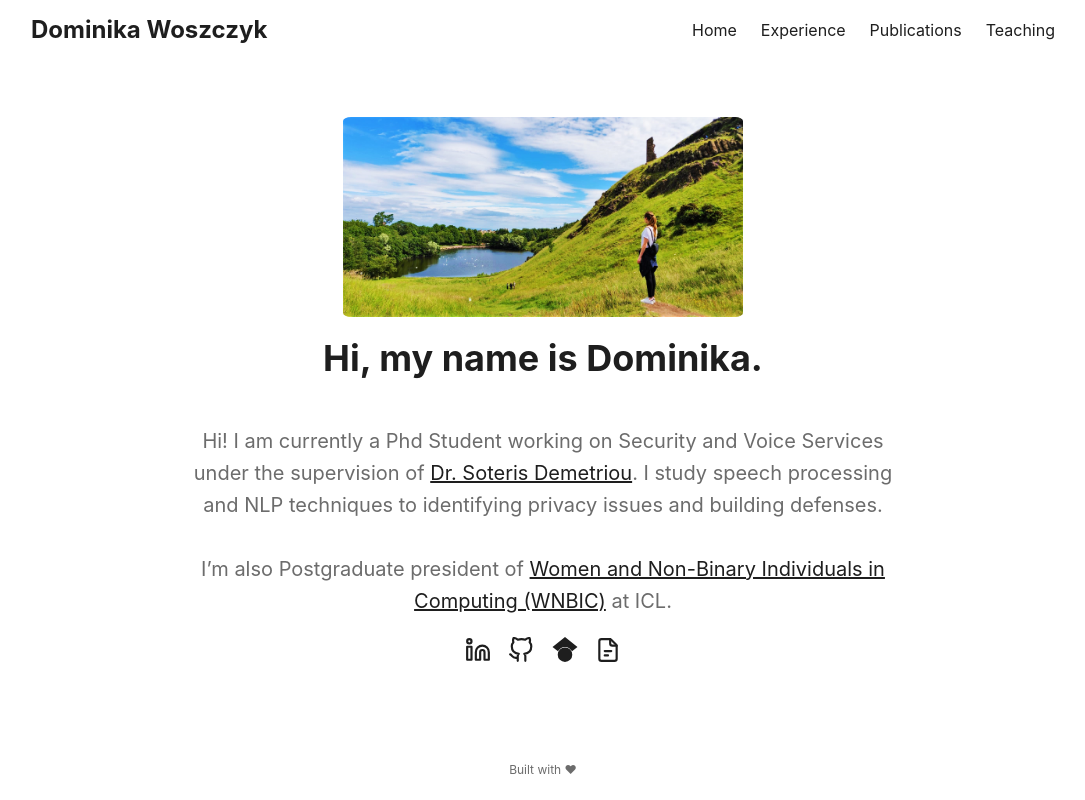
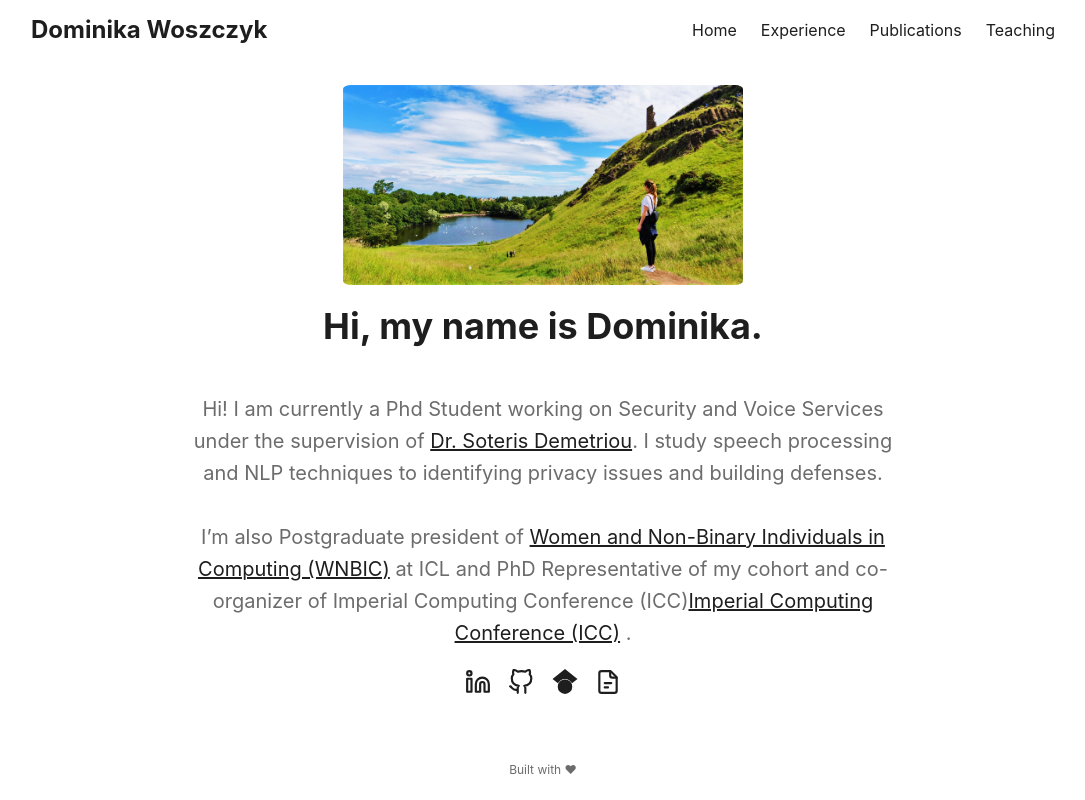
Before and after one commit to domiwk/domiwk.github.io, a plain HTML site: page index.html in a window 1280 px wide. Shown: the whole page, without its empty margins (97-1182 px from the left). Drawn offline with Linux system fonts and the light colour scheme.

Commit message:
add phd rep in bio

```diff
--- a/index.html
+++ b/index.html
@@ -104,7 +104,7 @@
         <h2></h2>
         <div class="profile-description">Hi! I am currently a Phd Student working on Security and Voice Services under the supervision of <a href="https://soteris.github.io/">Dr. Soteris Demetriou</a>. I study speech processing and NLP techniques to identifying privacy issues and building defenses.<br>
  <br>
-I&rsquo;m also Postgraduate president of <a href="http://wic.doc.ic.ac.uk/">Women and Non-Binary Individuals in Computing (WNBIC)</a> at ICL.</div><div class="social-icons">
+I&rsquo;m also Postgraduate president of <a href="http://wic.doc.ic.ac.uk/">Women and Non-Binary Individuals in Computing (WNBIC)</a> at ICL and PhD Representative of my cohort and co-organizer of Imperial Computing Conference (ICC)<a href="https://icc.doc.ic.ac.uk/">Imperial Computing Conference (ICC)</a> .</div><div class="social-icons">
     <a href="https://www.linkedin.com/in/dominika-woszczyk/" target="_blank" rel="noopener noreferrer me" title="Linkedin">
         <svg xmlns="http://www.w3.org/2000/svg" viewBox="0 0 24 24" fill="none" stroke="currentColor" stroke-width="2"
     stroke-linecap="round" stroke-linejoin="round">
```
